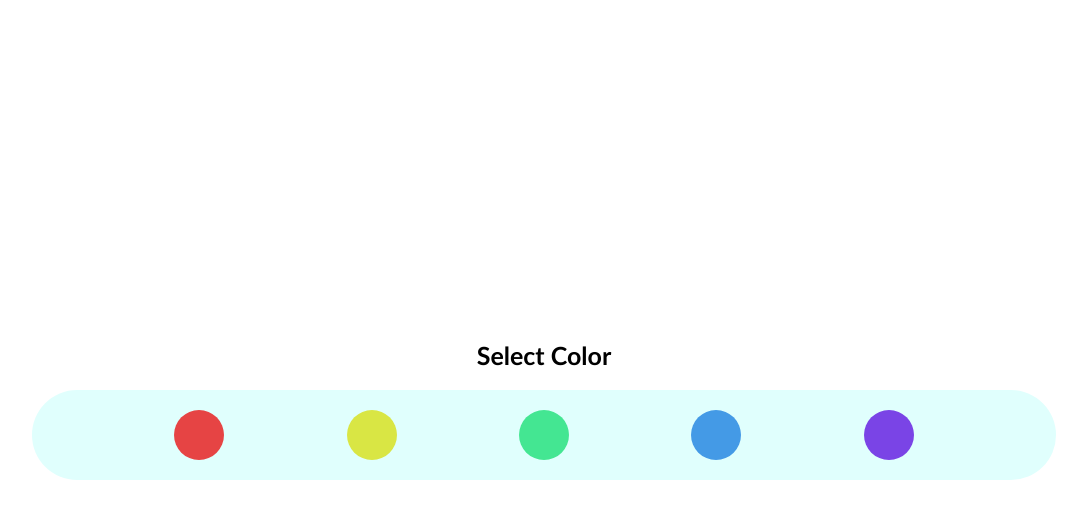
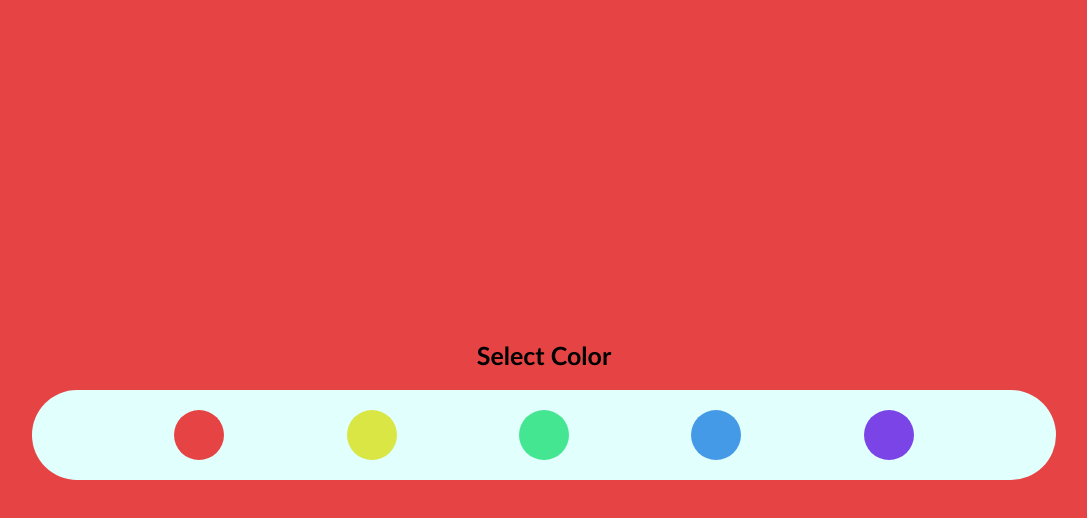
Before and after one commit to AWP22nd/Cuy-Un, a plain HTML site: page cuy-university/sesi11/index.html in a window 1280 px wide. Both pictures are taken after a click on the element 295 px from the left and 435 px from the top of the page. Shown: the whole page, without its empty margins (96-1183 px from the left). Drawn offline with Linux system fonts and the light colour scheme.

Commit message:
Update index.html

```diff
--- a/cuy-university/sesi11/index.html
+++ b/cuy-university/sesi11/index.html
@@ -23,7 +23,8 @@
         circles.forEach(circle => {
             circle.addEventListener("click", (style) => {
                 const computedStyle = window.getComputedStyle(style.target)
-                console.log(computedStyle)
+                // console.log(computedStyle.backgroundColor)
+                document.body.style.backgroundColor = computedStyle.backgroundColor
             })
         })
     </script>
```
